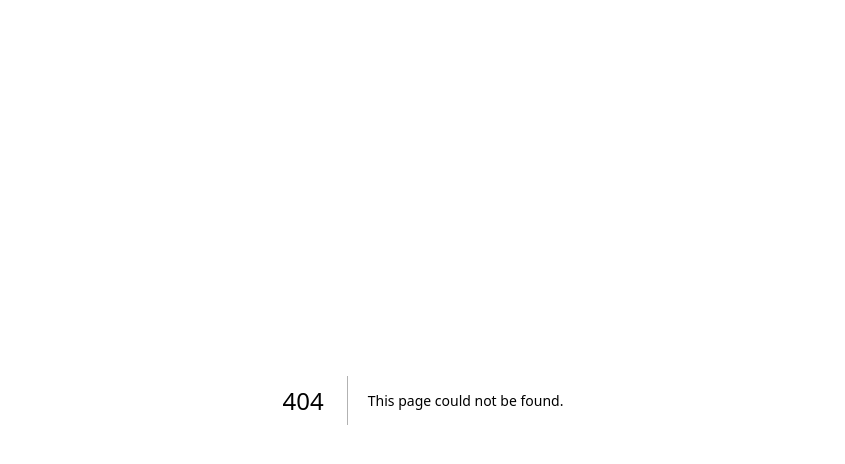
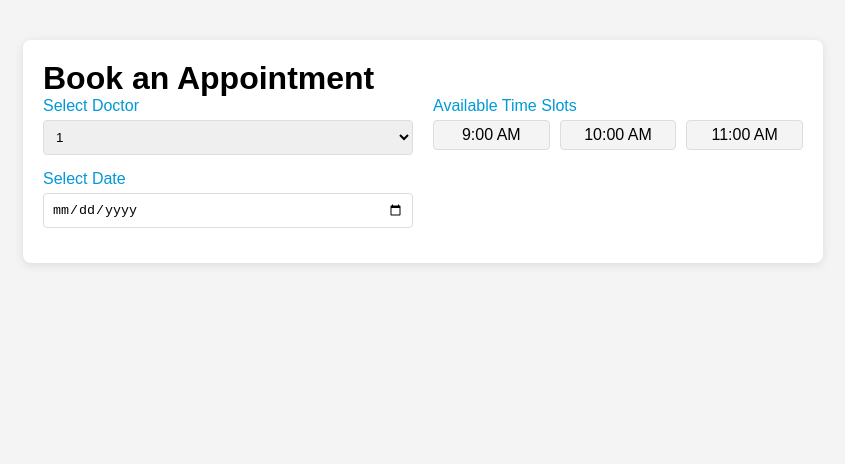
Before and after one commit to ramuk1107/alpha-bayer-frontend, a Next.js app: page /book-appointment in a window 1280 px wide. Before the commit this address had no page. Shown: the top 464 px of the page, without its empty margins (217-1062 px from the left). Built offline with nearby package versions, Linux system fonts and the light colour scheme.

Commit message:
Book Appointment initial changes.

```diff
--- /dev/null
+++ b/src/app/book-appointment/page.module.css
@@ -0,0 +1,63 @@
+.centerContainer {
+  max-width: 800px;
+  margin: 40px auto;
+  padding: 20px;
+  background-color: var(--white);
+  border-radius: 8px;
+  box-shadow: 0 2px 10px rgba(0, 0, 0, 0.1);
+}
+
+.formContainer {
+  display: grid;
+  grid-template-columns: 1fr 1fr;
+  gap: 20px;
+}
+
+.formContainer label {
+  display: block;
+  margin-bottom: 5px;
+  color: var(--primary-blue);
+}
+
+.leftSection {
+  display: flex;
+  flex-direction: column;
+}
+
+.selectOption {
+  width: 100%;
+  padding: 8px;
+  border: 1px solid #ddd;
+  border-radius: 4px;
+}
+
+.dateInput {
+  width: 100%;
+  padding: 8px;
+  border: 1px solid #ddd;
+  border-radius: 4px;
+}
+
+.formGroup {
+  margin-bottom: 15px;
+}
+
+.timeSlots {
+  display: grid;
+  grid-template-columns: repeat(3, 1fr);
+  gap: 10px;
+}
+
+.timeSlot {
+  background-color: var(--bg-color);
+  border: 1px solid #ddd;
+  border-radius: 4px;
+  padding: 5px;
+  text-align: center;
+  cursor: pointer;
+}
+
+.timeSlot:hover {
+  background-color: var(--primary-blue) !important;
+  color: #ffffff;
+}
--- /dev/null
+++ b/src/app/book-appointment/page.tsx
@@ -0,0 +1,91 @@
+"use client";
+import Link from "next/link";
+import classes from "./page.module.css";
+import { time } from "console";
+import { title } from "process";
+import Image from "next/image";
+import { useState } from "react";
+
+const HEALTH_TIPS_CONSTANT = [
+  {
+    title: "COVID-19 Updates",
+    description:
+      "Stay informed about the latest COVID-19 guidelines and vaccination information.",
+  },
+  {
+    title: "Heart Health",
+    description:
+      "Discover tips and information for maintaining a healthy heart and cardiovascular system.",
+  },
+  {
+    title: "Mental Wellness",
+    description:
+      "Explore resources and support options for maintaining good mental health.",
+  },
+  {
+    title: "Nutrition & Diet",
+    description:
+      "Learn about balanced nutrition and healthy eating habits for overall wellbeing.",
+  },
+];
+
+const DOCTOR_LIST = ["1", "2"];
+const TIME_SLOTS = ["9:00 AM", "10:00 AM", "11:00 AM"];
+export default function HealthTips() {
+  const [selectedDate, setSelectedDate] = useState("");
+  const handleDateClick = () => {
+    const dateInput = document.getElementById("date-input");
+    if (dateInput) {
+      dateInput.showPicker();
+    }
+  };
+
+  const handleDateChange = async (e) => {
+    const date = e.target.value;
+    setSelectedDate(date);
+  };
+  return (
+    <>
+      <div className={classes.centerContainer}>
+        <h1>Book an Appointment </h1>
+        <div className={classes.formContainer}>
+          <div className={classes.leftSection}>
+            <div className={classes.formGroup}>
+              <label>Select Doctor</label>
+              <select className={classes.selectOption}>
+                {DOCTOR_LIST.map((option, index) => (
+                  <option key={index} value={option}>
+                    {option}
+                  </option>
+                ))}
+              </select>
+            </div>
+            <div className={classes.formGroup}>
+              <label>Select Date </label>
+              <input
+                type="date"
+                onChange={handleDateChange}
+                id="date-input"
+                className={classes.dateInput}
+              />
+            </div>
+          </div>
+          <div className={classes.rightSection}>
+            <div className={classes.formGroup}>
+              <label>Available Time Slots</label>
+              <div className={classes.timeSlots}>
+                {TIME_SLOTS.map((time, index) => (
+                  <div key={index} className={classes.timeSlot}>
+                    {time}
+                  </div>
+                ))}
+              </div>
+            </div>
+
+            <div className={classes.formGroup}></div>
+          </div>
+        </div>
+      </div>
+    </>
+  );
+}
```
